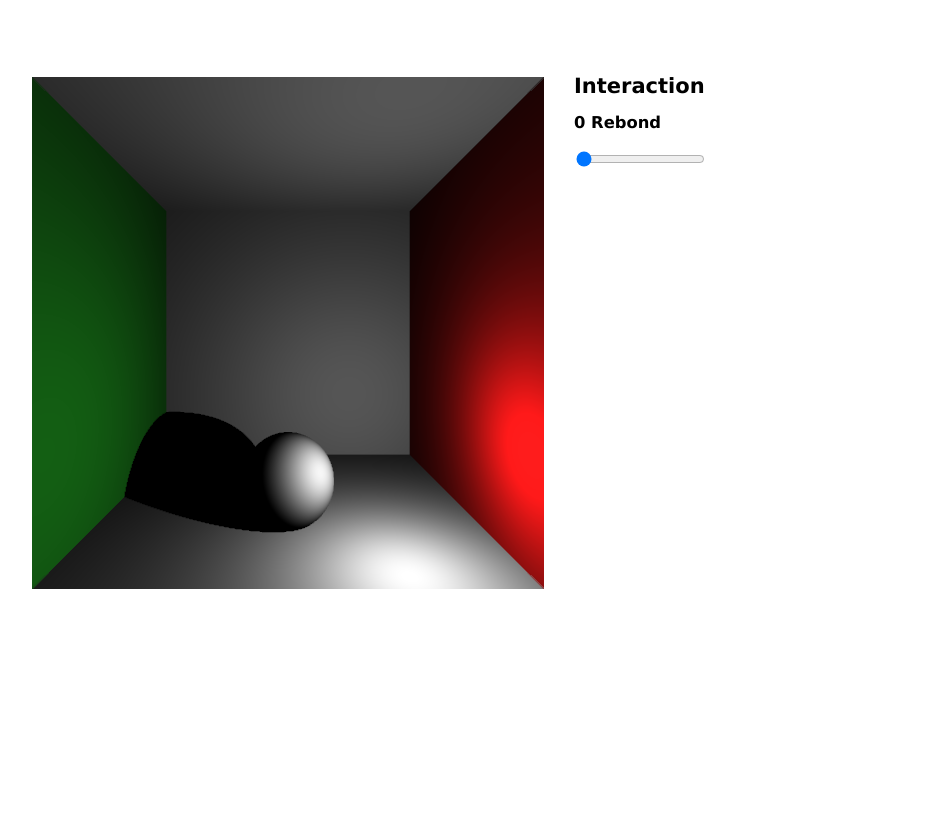
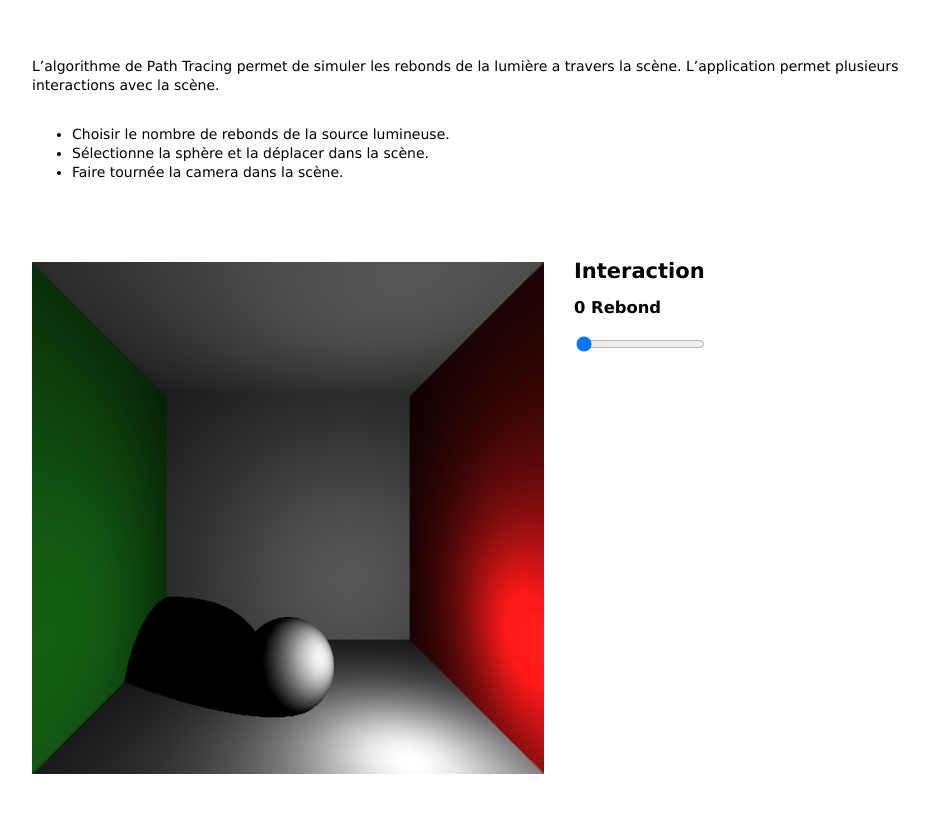
Before and after one commit to ArnaudDroxler/WebGL-PathTracing, a plain HTML site: page path-tracing.html in a window 1280 px wide. Shown: the part 101-914 px from the top of the page, without its empty margins (158-1087 px from the left). Before the commit the page ends 800 px from the top, so only its background shows below. Drawn offline with Linux system fonts and the light colour scheme.

Commit message:
ajout des consignes d utilisation

```diff
--- a/path-tracing.html
+++ b/path-tracing.html
@@ -201,8 +201,14 @@
     <body>
       <h1>WebGl Path Tracing</h1>
       <p>
+          L’algorithme de Path Tracing permet de simuler les rebonds de la lumière a travers la scène. L’application permet plusieurs interactions avec la scène.
+      <ul>
+          <li>Choisir le nombre de rebonds de la source lumineuse.</li>
+          <li>Sélectionne la sphère et la déplacer dans la scène.</li>
+          <li>Faire tournée la camera dans la scène.</li>
+      </ul>
+      </p>
 
-      </p>
       <div id="main">
         <canvas id="glcanvas" width="512" height="512"></canvas>
         <div id="error"><noscript>Please enable JavaScript.</noscript></div>
```
